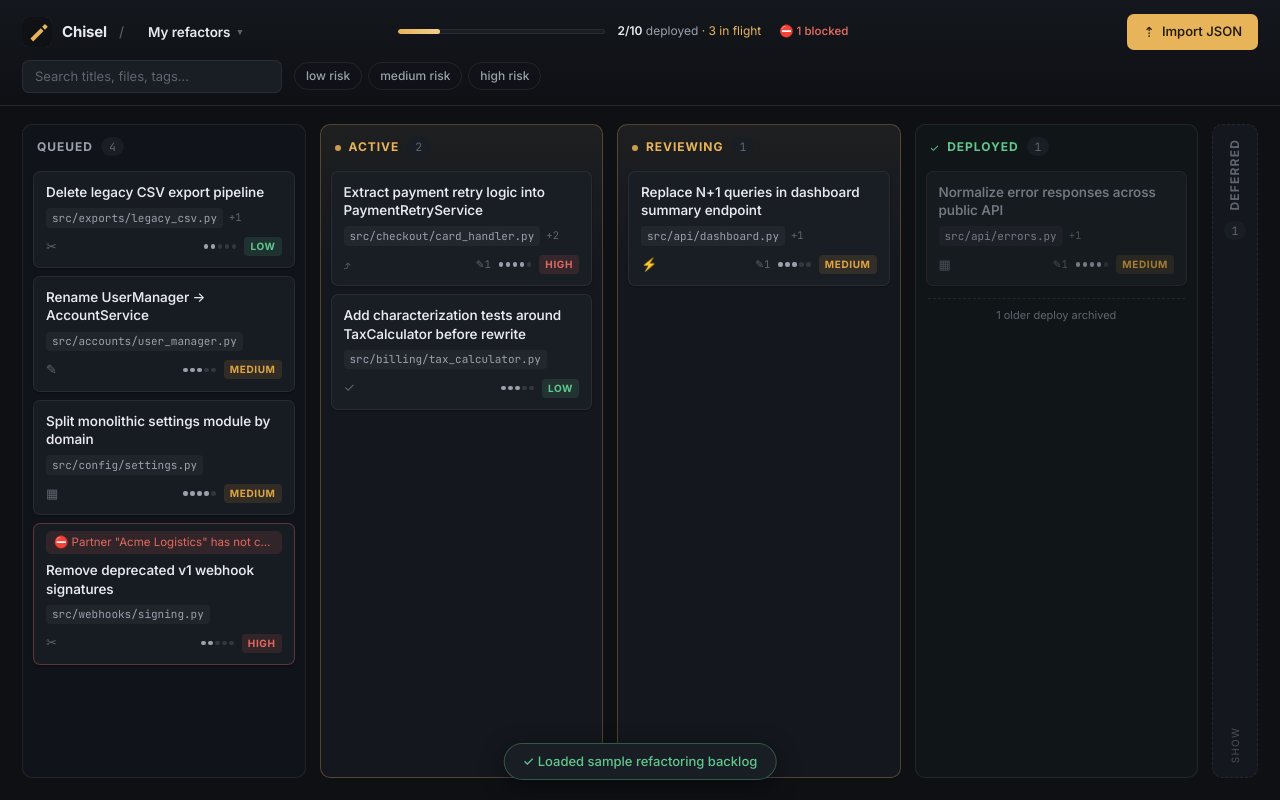
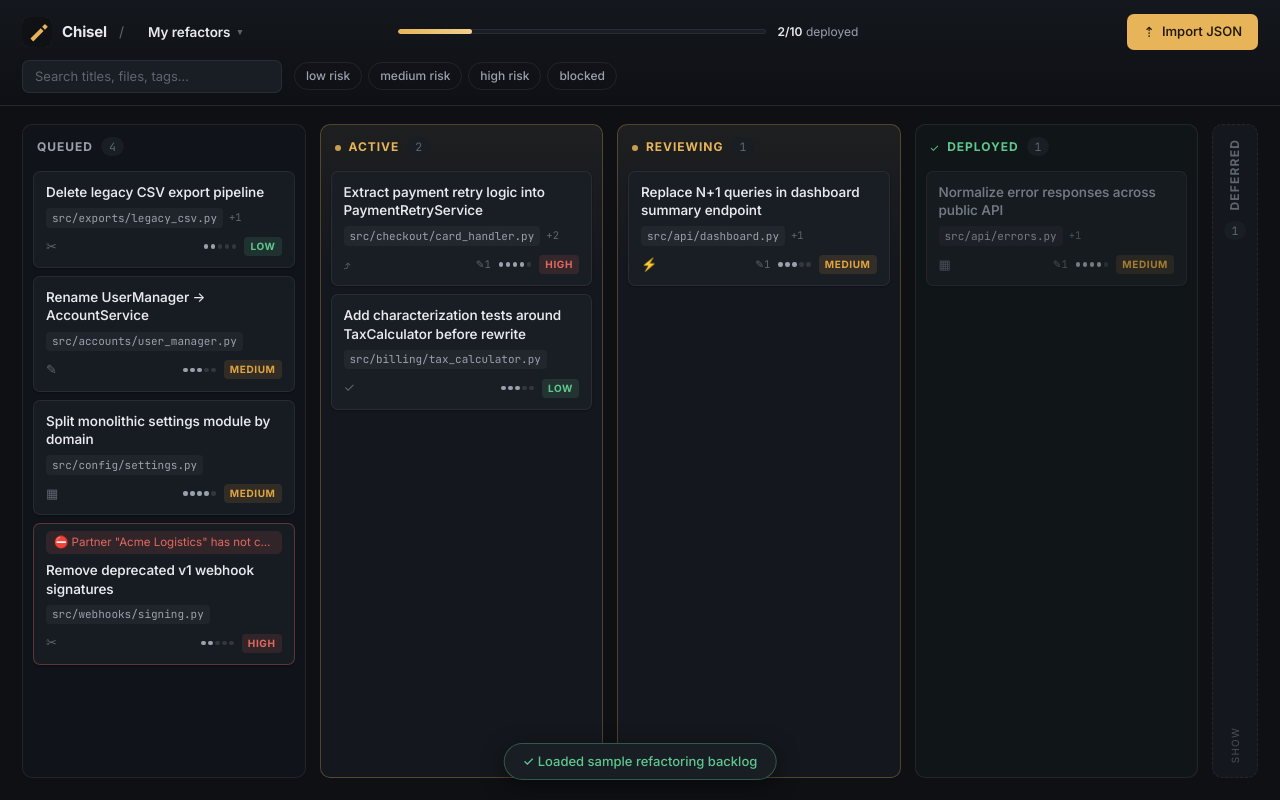
Before and after one commit to jxboi/mario-refactoring, a React (Vite) app: page / in a window 1280 px wide. Both pictures are taken after a click on the button "Explore with sample data". Built offline with nearby package versions, Linux system fonts and the light colour scheme.

Commit message:
Refactor Board and Header components for improved readability and consistency; remove unused variables and streamline JSX structure

```diff
--- a/src/components/Board.tsx
+++ b/src/components/Board.tsx
@@ -117,11 +117,9 @@ export function Board({items, totalCount, onMove, onSelect, onAddItem, onImportC
         // Recency-windowed columns (Deployed) only surface recent items; older
         // ones drop off the board but are still counted so nothing looks lost.
         let colItems = stageItems;
-        let hiddenOlder = 0;
         if (stage.recentDays != null) {
           const cutoff = now - stage.recentDays * 86_400_000;
           colItems = stageItems.filter((i) => i.updatedAt >= cutoff);
-          hiddenOlder = stageItems.length - colItems.length;
         }
 
         return (
@@ -171,11 +169,6 @@ export function Board({items, totalCount, onMove, onSelect, onAddItem, onImportC
                 />
               ))}
               {colItems.length === 0 && <div className="column-placeholder">Empty</div>}
-              {hiddenOlder > 0 && (
-                <div className="column-archived-note">
-                  {hiddenOlder} older deploy{hiddenOlder === 1 ? "" : "s"} archived
-                </div>
-              )}
             </div>
           </section>
         );
--- a/src/components/Header.tsx
+++ b/src/components/Header.tsx
@@ -1,8 +1,8 @@
-import type { Filters } from '../App';
-import type { Project } from '../lib/store';
-import type { RefactorItem, Risk } from '../types';
-import { RISKS } from '../types';
-import { ProjectMenu } from './ProjectMenu';
+import type {Filters} from "../App";
+import type {Project} from "../lib/store";
+import type {RefactorItem, Risk} from "../types";
+import {RISKS} from "../types";
+import {ProjectMenu} from "./ProjectMenu";
 
 interface Props {
   items: RefactorItem[];
@@ -17,28 +17,15 @@ interface Props {
   onProjectDelete: (id: string) => void;
 }
 
-export function Header({
-  items,
-  projects,
-  activeId,
-  filters,
-  onFilters,
-  onImportClick,
-  onProjectSwitch,
-  onProjectCreate,
-  onProjectRename,
-  onProjectDelete,
-}: Props) {
+export function Header({items, projects, activeId, filters, onFilters, onImportClick, onProjectSwitch, onProjectCreate, onProjectRename, onProjectDelete}: Props) {
   const total = items.length;
-  const deployed = items.filter((i) => i.stage === 'deployed').length;
-  const inFlight = items.filter((i) => i.stage === 'active' || i.stage === 'reviewing').length;
-  const blocked = items.filter((i) => i.blocked && i.stage !== 'deployed' && i.stage !== 'deferred').length;
+  const deployed = items.filter((i) => i.stage === "deployed").length;
   const pct = total === 0 ? 0 : Math.round((deployed / total) * 100);
 
   const toggleRisk = (r: Risk) => {
     const next = new Set(filters.risks);
     next.has(r) ? next.delete(r) : next.add(r);
-    onFilters({ ...filters, risks: next });
+    onFilters({...filters, risks: next});
   };
 
   return (
@@ -47,42 +34,23 @@ export function Header({
         <div className="brand">
           <svg className="brand-mark" viewBox="0 0 32 32" aria-hidden="true">
             <rect width="32" height="32" rx="7" fill="var(--brand-bg)" />
-            <path
-              d="M9 23 L20 12 L23 15 L12 26 Z M21.5 10.5 L24.5 7.5 L27.5 10.5 L24.5 13.5 Z"
-              fill="var(--accent)"
-            />
+            <path d="M9 23 L20 12 L23 15 L12 26 Z M21.5 10.5 L24.5 7.5 L27.5 10.5 L24.5 13.5 Z" fill="var(--accent)" />
           </svg>
           <span className="brand-name">Chisel</span>
         </div>
         <span className="brand-sep">/</span>
-        <ProjectMenu
-          projects={projects}
-          activeId={activeId}
-          onSwitch={onProjectSwitch}
-          onCreate={onProjectCreate}
-          onRename={onProjectRename}
-          onDelete={onProjectDelete}
-        />
+        <ProjectMenu projects={projects} activeId={activeId} onSwitch={onProjectSwitch} onCreate={onProjectCreate} onRename={onProjectRename} onDelete={onProjectDelete} />
 
         {total > 0 && (
           <div className="progress-cluster">
             <div className="progress-track" title={`${pct}% deployed`}>
-              <div className="progress-fill" style={{ width: `${pct}%` }} />
+              <div className="progress-fill" style={{width: `${pct}%`}} />
             </div>
             <span className="progress-label">
-              <strong>{deployed}/{total}</strong> deployed
-              <span className="stat-inflight" title="In Active or Reviewing">
-                {' '}· {inFlight} in flight
-              </span>
-              {blocked > 0 && (
-                <button
-                  className={`stat-blocked${filters.blockedOnly ? ' active' : ''}`}
-                  title={filters.blockedOnly ? 'Show all items' : 'Show only blocked items'}
-                  onClick={() => onFilters({ ...filters, blockedOnly: !filters.blockedOnly })}
-                >
-                  ⛔ {blocked} blocked
-                </button>
-              )}
+              <strong>
+                {deployed}/{total}
+              </strong>{" "}
+              deployed
             </span>
           </div>
         )}
@@ -98,28 +66,18 @@ export function Header({
 
       {total > 0 && (
         <div className="header-row filter-row">
-          <input
-            className="search-input"
-            type="search"
-            placeholder="Search titles, files, tags…"
-            value={filters.query}
-            onChange={(e) => onFilters({ ...filters, query: e.target.value })}
-          />
+          <input className="search-input" type="search" placeholder="Search titles, files, tags…" value={filters.query} onChange={(e) => onFilters({...filters, query: e.target.value})} />
           <div className="filter-chips">
             {RISKS.map((r) => (
-              <button
-                key={r}
-                className={`chip chip-${r}${filters.risks.has(r) ? ' active' : ''}`}
-                onClick={() => toggleRisk(r)}
-              >
+              <button key={r} className={`chip chip-${r}${filters.risks.has(r) ? " active" : ""}`} onClick={() => toggleRisk(r)}>
                 {r} risk
               </button>
             ))}
+            <button className={`chip chip-blocked${filters.blockedOnly ? " active" : ""}`} onClick={() => onFilters({...filters, blockedOnly: !filters.blockedOnly})}>
+              blocked
+            </button>
             {(filters.query || filters.risks.size > 0 || filters.blockedOnly) && (
-              <button
-                className="chip chip-clear"
-                onClick={() => onFilters({ query: '', risks: new Set(), blockedOnly: false })}
-              >
+              <button className="chip chip-clear" onClick={() => onFilters({query: "", risks: new Set(), blockedOnly: false})}>
                 clear
               </button>
             )}
```
